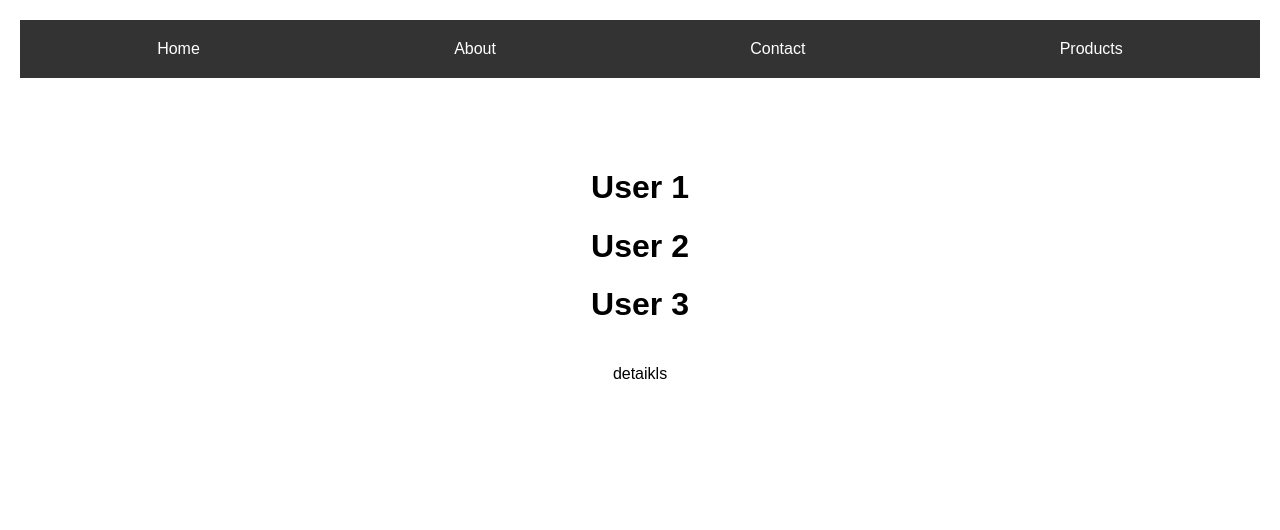
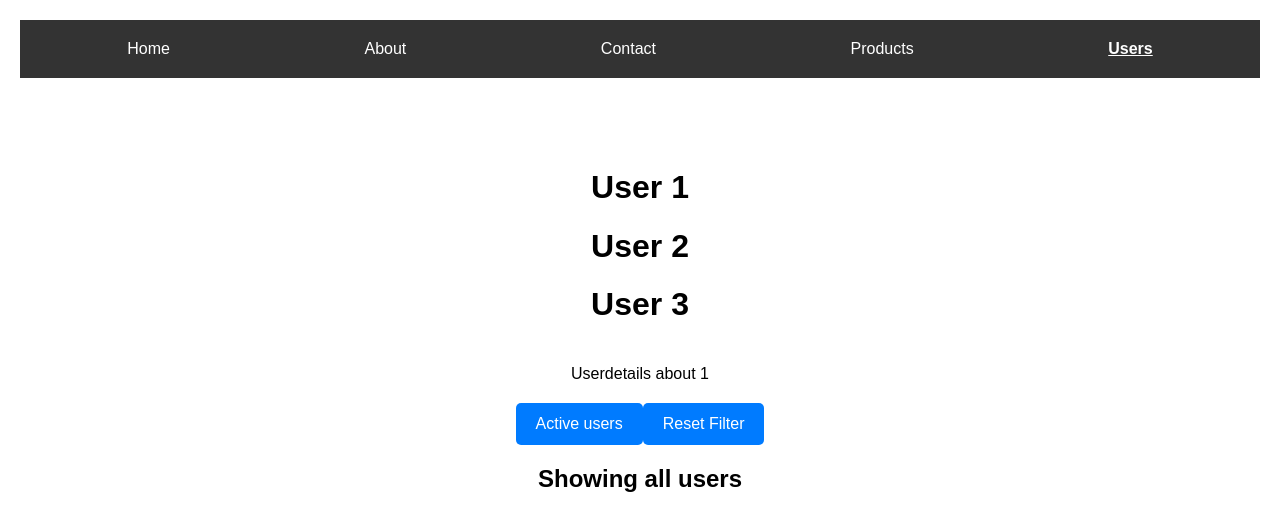
Before and after one commit to hunchodragovic/react-router, a React (Vite) app in the folder react-router/: page /users/1 in a window 1280 px wide. Shown: the top 530 px of the page. Built offline with nearby package versions, Linux system fonts and the light colour scheme.

Commit message:
lazy loading

```diff
--- a/react-router/src/components/Navbar.jsx
+++ b/react-router/src/components/Navbar.jsx
@@ -7,6 +7,7 @@
     <NavLink to="/about">About</NavLink>
     <NavLink to="/contact">Contact</NavLink>
     <NavLink to="/products">Products</NavLink>
+    <NavLink to="/users">Users</NavLink>
   </nav>;
 };
 
--- a/react-router/src/components/UserDetails.jsx
+++ b/react-router/src/components/UserDetails.jsx
@@ -1,11 +1,9 @@
-import React from 'react'
+import React from "react";
+import { useParams } from "react-router-dom";
+const UserDetails = () => {
+  const params = useParams()
+  const userId = params.userId
+  return <div>Userdetails about {userId}</div>;
+};
 
-const UserDetails = () => {
-  return (
-    <div>
-    detaikls
-    </div>
-  )
-}
-
-export default UserDetails
+export default UserDetails;
--- a/react-router/src/components/Users.jsx
+++ b/react-router/src/components/Users.jsx
@@ -1,15 +1,25 @@
-import React from 'react'
-import { Outlet } from 'react-router-dom'
+import React from "react";
+import { Outlet, useSearchParams } from "react-router-dom";
 
 const Users = () => {
+  const [searchParams, setSearchParams] = useSearchParams();
+  const showActiveUsers = searchParams.get("filter") === "active"
+
   return (
     <div>
-        <h1>User 1</h1>
-        <h1>User 2</h1>
-        <h1>User 3</h1>
-        <Outlet/>
+      <h1>User 1</h1>
+      <h1>User 2</h1>
+      <h1>User 3</h1>
+      <Outlet />
+      <button onClick={() => setSearchParams({filter: "active"})} >Active users</button>
+      <button onClick={() => setSearchParams({})} >Reset Filter</button>
+    {
+    showActiveUsers ? <h1>Showing Active Users</h1> : <h2>Showing all users</h2>
+
+
+    }
     </div>
-  )
-}
+  );
+};
 
-export default Users
+export default Users;
```
